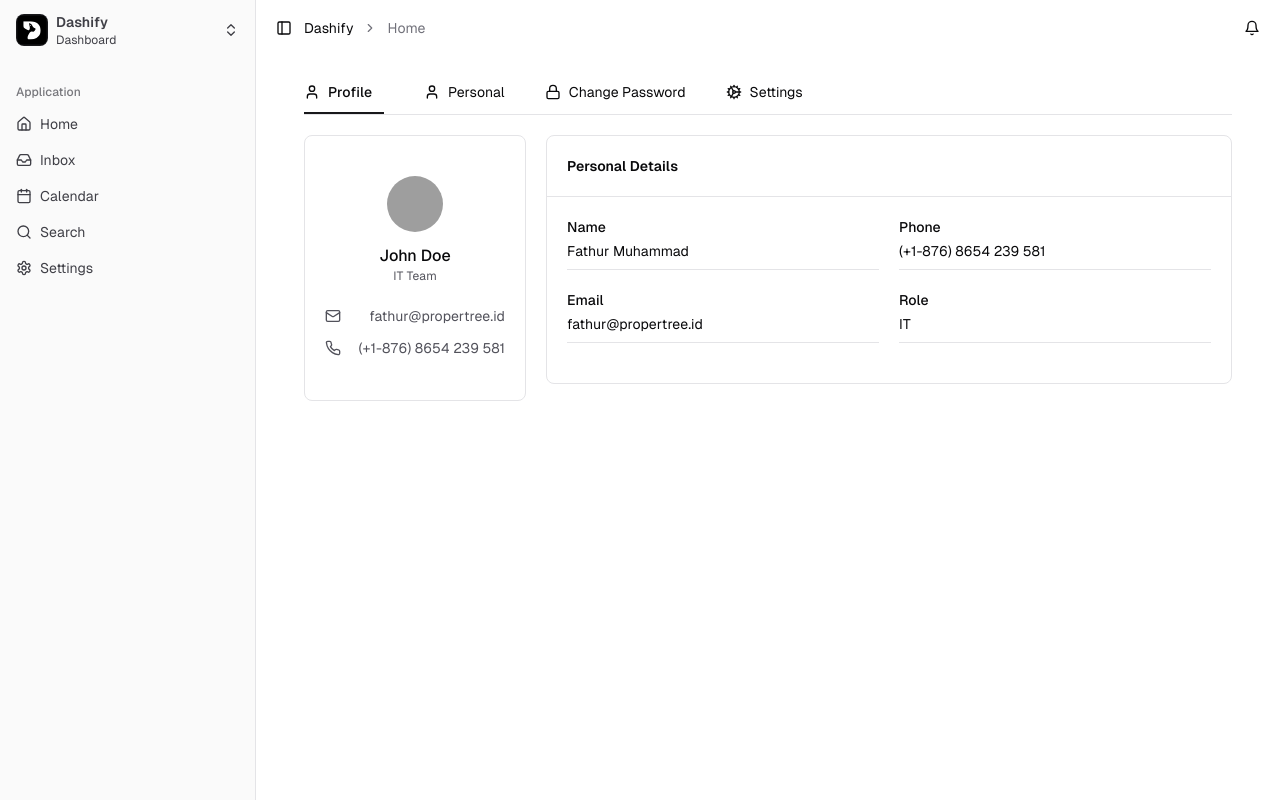
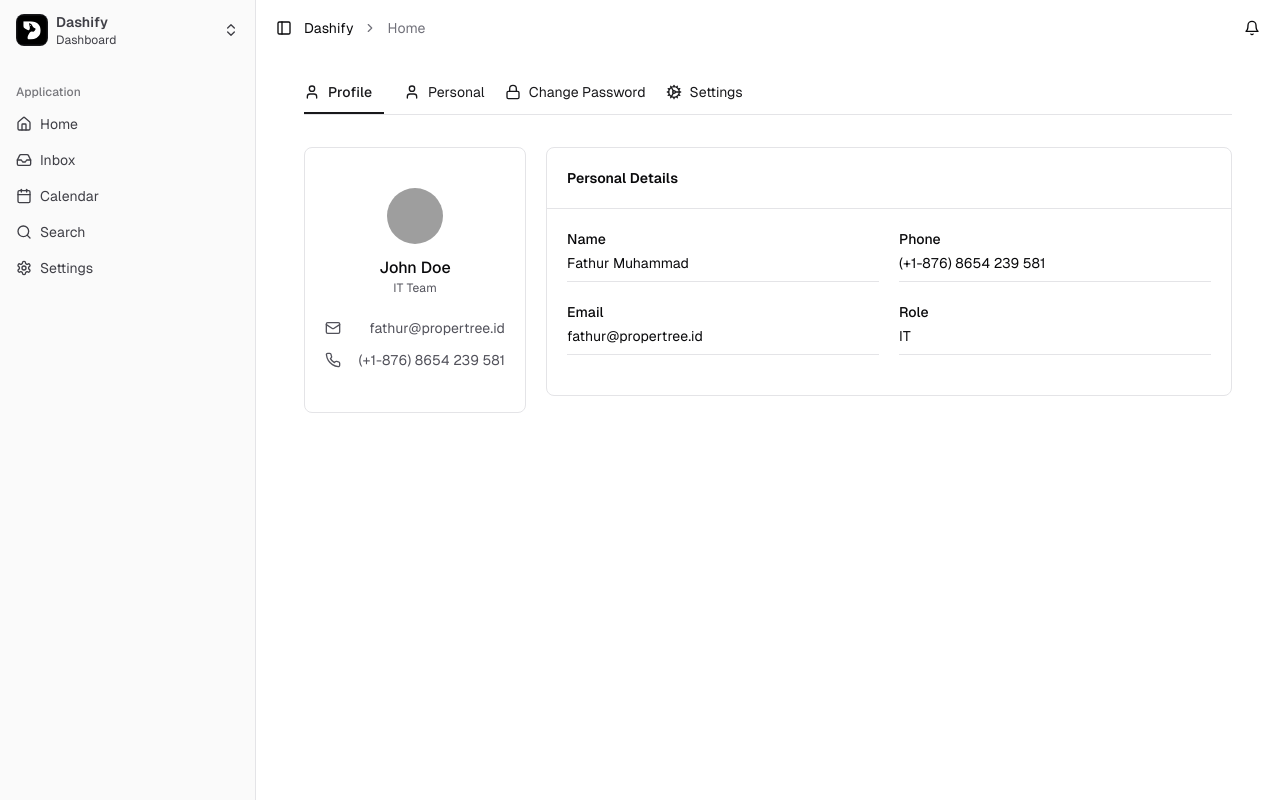
Before and after one commit to fatmuh/dashify, a Next.js app: page /profile in a window 1280 px wide. Built offline with nearby package versions, Linux system fonts and the light colour scheme; grey boxes are pictures that could not be loaded.

Commit message:
Shaking screen tab profile

```diff
--- a/package.json
+++ b/package.json
@@ -12,6 +12,7 @@
     "@radix-ui/react-avatar": "^1.1.1",
     "@radix-ui/react-dialog": "^1.1.2",
     "@radix-ui/react-dropdown-menu": "^2.1.2",
+    "@radix-ui/react-scroll-area": "^1.2.0",
     "@radix-ui/react-separator": "^1.1.0",
     "@radix-ui/react-slot": "^1.1.0",
     "@radix-ui/react-tooltip": "^1.1.3",
--- a/src/app/(dashboard)/profile/page.jsx
+++ b/src/app/(dashboard)/profile/page.jsx
@@ -6,12 +6,16 @@
 import { Avatar, AvatarFallback, AvatarImage } from "@/components/ui/avatar";
 import Link from "next/link";
 
+import { ScrollArea, ScrollBar } from "@/components/ui/scroll-area";
+
 export default function ProfilePage() {
   return (
     <>
-      <Card className="rounded-md w-full max-w-none shadow-none border-none">
-        <div className="flex flex-col w-full pb-5 xl:px-5">
-        <div className="flex items-center gap-10 max-w-sm md:max-w-full md:overflow-hidden overflow-x-scroll whitespace-nowrap">
+      <div className="px-0 md:px-5 grid grid-cols-12 mb-8">
+        <div className="col-span-12">
+          <ScrollArea className="whitespace-nowrap rounded-none border-none">
+            <div className="flex w-full space-x-4">
+              <div className="flex overflow-hidden rounded-none gap-5">
                 <Link
                   href="/profile"
                   className="flex items-center text-sm font-medium gap-2 border-b-2 w-20 border-zinc-900 py-2"
@@ -37,9 +41,12 @@
                   <Cog className="w-4" /> Settings
                 </Link>
               </div>
-          <div className="border-b w-full"></div>
             </div>
-      </Card>
+            <ScrollBar orientation="horizontal" />
+          </ScrollArea>
+        </div>
+        <div className="col-span-12 border-t"></div>
+      </div>
 
       <div className="grid grid-cols-12 gap-5 xl:gap-0">
         <div className="col-span-12 xl:col-span-3">
--- /dev/null
+++ b/src/components/ui/scroll-area.jsx
@@ -0,0 +1,40 @@
+"use client"
+
+import * as React from "react"
+import * as ScrollAreaPrimitive from "@radix-ui/react-scroll-area"
+
+import { cn } from "@/lib/utils"
+
+const ScrollArea = React.forwardRef(({ className, children, ...props }, ref) => (
+  <ScrollAreaPrimitive.Root
+    ref={ref}
+    className={cn("relative overflow-hidden", className)}
+    {...props}>
+    <ScrollAreaPrimitive.Viewport className="h-full w-full rounded-[inherit]">
+      {children}
+    </ScrollAreaPrimitive.Viewport>
+    <ScrollBar />
+    <ScrollAreaPrimitive.Corner />
+  </ScrollAreaPrimitive.Root>
+))
+ScrollArea.displayName = ScrollAreaPrimitive.Root.displayName
+
+const ScrollBar = React.forwardRef(({ className, orientation = "vertical", ...props }, ref) => (
+  <ScrollAreaPrimitive.ScrollAreaScrollbar
+    ref={ref}
+    orientation={orientation}
+    className={cn(
+      "flex touch-none select-none transition-colors",
+      orientation === "vertical" &&
+        "h-full w-2.5 border-l border-l-transparent p-[1px]",
+      orientation === "horizontal" &&
+        "h-2.5 flex-col border-t border-t-transparent p-[1px]",
+      className
+    )}
+    {...props}>
+    <ScrollAreaPrimitive.ScrollAreaThumb className="relative flex-1 rounded-full bg-border" />
+  </ScrollAreaPrimitive.ScrollAreaScrollbar>
+))
+ScrollBar.displayName = ScrollAreaPrimitive.ScrollAreaScrollbar.displayName
+
+export { ScrollArea, ScrollBar }
```
Also changed, not shown: 1 other file (tests, documents, lock files or other folders). Lines whose indentation alone changed are shown as unchanged.
